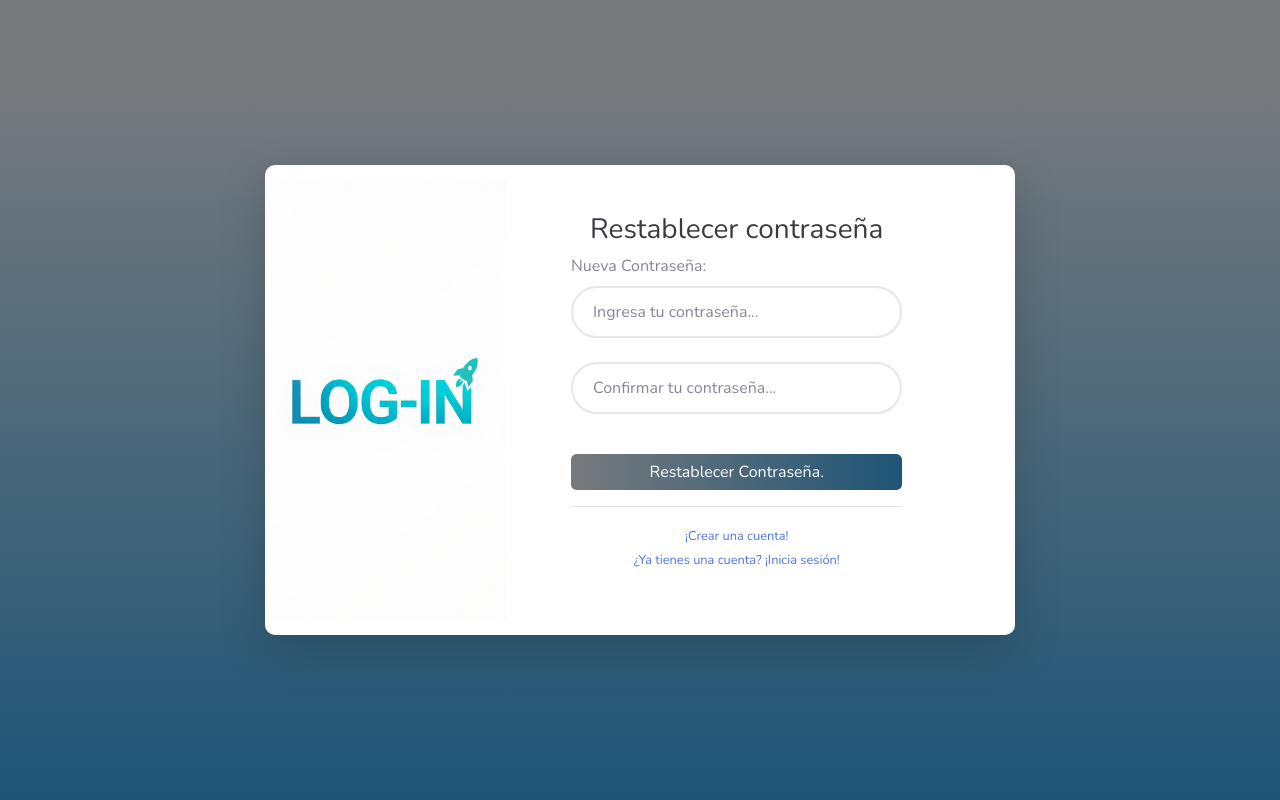
After one commit to Kerny9827/Proyecto-sena-space, a PHP site: page /New_password.html in a window 1280 px wide. The commit adds this page. Run offline with PHP 8.4, Linux system fonts and the light colour scheme.

Commit message:
Actualizacion front

```diff
--- a/Login.html
+++ b/Login.html
@@ -52,9 +52,11 @@
                                         <div class="form-group">
                                             <input type="password" class="form-control form-control-user" id="loginPassword" name="password" placeholder="Contraseña" required>
                                         </div>
-                                         <Button>type
-                                            <input type="submit" class="btn btn-primary btn-user btn-block" value="Iniciar Sesión">
+                                        <center>
+                                         <Button type="submit" class="btn btn-primary btn-user ">
+                                            iniciar sesión
                                          </Button>
+                                         </center>
                                     </form>
 
                                     <hr>
--- /dev/null
+++ b/New_password.html
@@ -0,0 +1,71 @@
+<!DOCTYPE html>
+<html lang="es">
+
+<head>
+    <meta charset="utf-8">
+    <meta http-equiv="X-UA-Compatible" content="IE=edge">
+    <meta name="viewport" content="width=device-width, initial-scale=1, shrink-to-fit=no">
+    <meta name="description" content="">
+    <meta name="author" content="">
+    <link rel="icon" href="img/icono3.png">
+    <title>LOG-IN - Olvido de Contraseña</title>
+
+    <link href="vendor/fontawesome-free/css/all.min.css" rel="stylesheet" type="text/css">
+    <link href="https://fonts.googleapis.com/css?family=Nunito:200,200i,300,300i,400,400i,600,600i,700,700i,800,800i,900,900i"
+        rel="stylesheet">
+
+    <!-- Custom styles for this template-->
+    <link href="css/sb-admin-2.min.css" rel="stylesheet">
+
+    <link href="css/custom.css" rel="stylesheet">
+
+</head>
+
+<body class="bg-gradient-sena body-forgot-password">
+    <div class="container" >
+        <div class="row justify-content-center">
+            <div class="col-lg-10">
+                <div class="card o-hidden border-0 shadow-lg my-5 card-custom">
+                    <div class="card-body p-0">
+                        <div class="row">
+                            <div class="col-md-4 d-flex justify-content-center align-items-center">
+                                <a href="Login.html">
+                                    <img src="img/fondo.png" style="max-width: 250px; height: auto;" alt="Logo LOG-IN">
+
+                                </a>
+                            </div>
+                            <!-- Formulario -->
+                            <div class="col-lg-7">
+                                <div class="p-5">
+                                    <div class="text-center">
+                                        <h1 class="h3 text-gray-900 mb-2">Restablecer contraseña</h1>
+
+                                    </div>
+                                    <form method="post" action="New_password.php">
+                                        <div class="form-group">
+                                            <label for="email">Nueva Contraseña:</label>
+                                                <input type="password" name="email" id="email" placeholder="Ingresa tu contraseña..." required class="form-control form-control-user" >
+                                                <br>
+                                                <input type="password" name="email" id="email" placeholder="Confirmar tu contraseña..." required class="form-control form-control-user" >
+                                            </div>
+                                            <br>
+                                        <button type="submit" class="btn btn-primary btn-user btn-block">Restablecer Contraseña.</button>
+                                    </form>
+                                    <hr>
+                                    <div class="text-center">
+                                        <a class="small" href="Register.html">¡Crear una cuenta!</a>
+                                    </div>
+                                    <div class="text-center">
+                                        <a class="small" href="Login.html">¿Ya tienes una cuenta? ¡Inicia sesión!</a>
+                                    </div>
+                                    <div id="message" class="text-center mt-3"></div>
+                                </div>
+                            </div>
+                        </div>
+                    </div>
+                </div>
+            </div>
+        </div>
+    </div>
+</body>
+</html>
--- a/css/custom.css
+++ b/css/custom.css
@@ -244,7 +244,7 @@
 
 .linea-progreso-relleno {
     height: 100%;
-    background: linear-gradient(90deg, #00c851, #007e33);
+    background: linear-gradient(90deg, #236171, #5d5f5e);
     border-radius: 2px;
     transition: width 2s ease-in-out;
     box-shadow: 0 2px 10px rgba(0, 200, 81, 0.4);
@@ -608,3 +608,114 @@ body.page-404 {
     filter: drop-shadow(0 10px 20px rgba(0,0,0,.2));
 
 }
+
+
+      body {
+        background: linear-gradient(135deg, #2e302f, #2a4679);
+        min-height: 100vh;
+        display: flex;
+        align-items: center;
+      }
+
+      .register-card {
+        border: none;
+        border-radius: 25px;
+        overflow: hidden;
+        box-shadow: 0 15px 40px rgba(0, 0, 0, 0.2);
+      }
+
+      .left-panel {
+        background: #f8f9fc;
+        display: flex;
+        justify-content: center;
+        align-items: center;
+        padding: 40px;
+      }
+
+      .logo-large {
+        width: 220px;
+      }
+
+      @keyframes pulse {
+        0% {
+          transform: scale(1);
+        }
+        50% {
+          transform: scale(1.05);
+        }
+        100% {
+          transform: scale(1);
+        }
+      }
+
+      .form-control,
+      .custom-select {
+        border-radius: 50px !important;
+        height: 52px;
+        padding-left: 20px;
+        border: 2px solid #e5e7eb;
+        transition: 0.3s;
+      }
+
+      .form-control:focus,
+      .custom-select:focus {
+        border-color: #2e8b57;
+        box-shadow: 0 0 10px rgba(46, 139, 87, 0.2);
+      }
+
+      .selected-box {
+        background: #e8fff1;
+        border-left: 5px solid #2e8b57;
+        padding: 12px 18px;
+        border-radius: 10px;
+        margin-top: 10px;
+        display: none;
+        font-weight: 600;
+        color: #2e8b57;
+      }
+
+      .btn-register {
+        border-radius: 50px;
+        height: 50px;
+        font-weight: bold;
+        font-size: 16px;
+        background: linear-gradient(135deg, #606863, #1e3c72);
+        border: none;
+        transition: 0.3s;
+      }
+
+      .btn-register:hover {
+        transform: translateY(-2px);
+        opacity: 0.95;
+      }
+
+      #qrContainer {
+        display: none;
+        margin-top: 30px;
+        text-align: center;
+        animation: fadeIn 0.5s ease;
+      }
+
+      #qrContainer canvas {
+        background: white;
+        padding: 15px;
+        border-radius: 20px;
+        box-shadow: 0 10px 25px rgba(0, 0, 0, 0.15);
+      }
+
+      .qr-info {
+        margin-top: 15px;
+        font-size: 14px;
+        color: #555;
+      }
+
+      @keyframes fadeIn {
+        from {
+          opacity: 0;
+          transform: translateY(20px);
+        }
+        to {
+          opacity: 1;
+          transform: translateY(0);
+        }
+      }
```
Also changed, not shown: Register.html (+97 -112 lines), acceso.html (+13 -0 lines), Fondos/fondo (copia).png (added), img/icono3.png (added).
